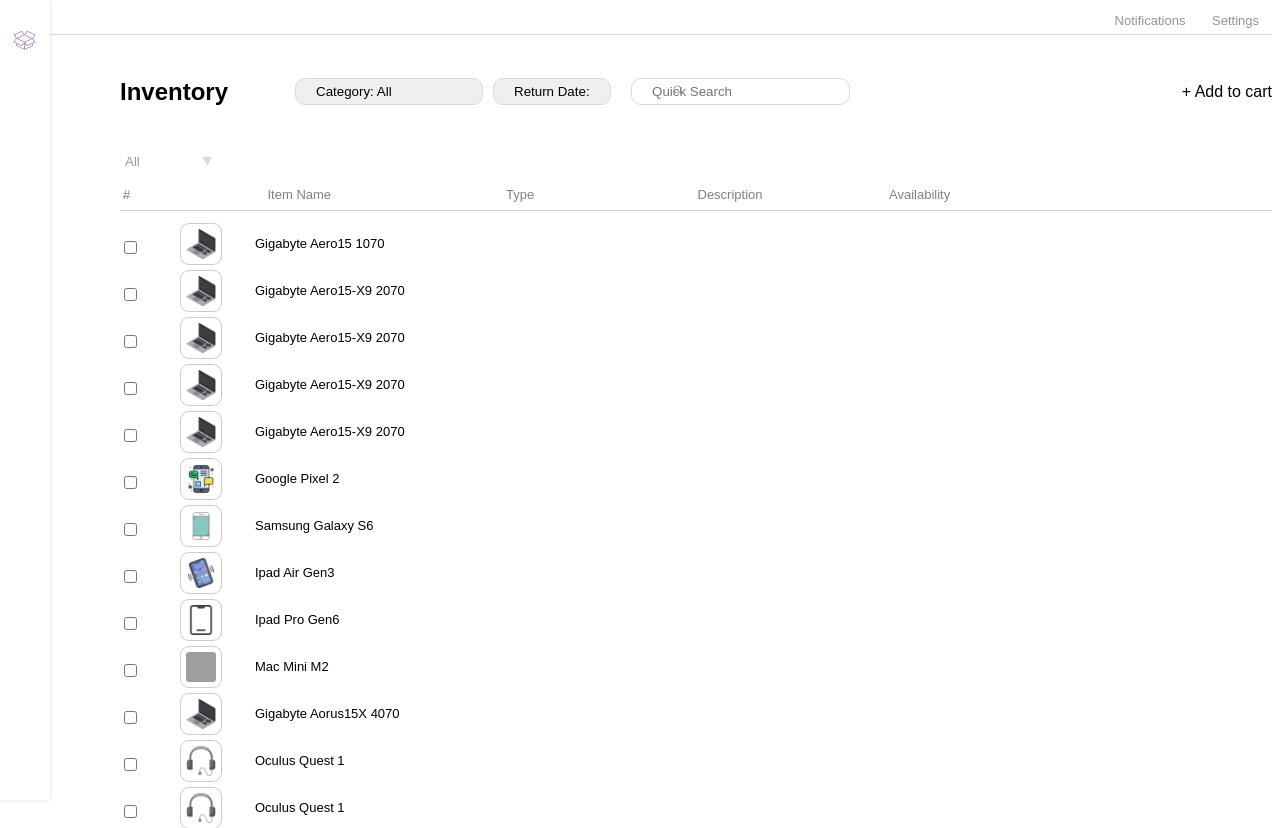
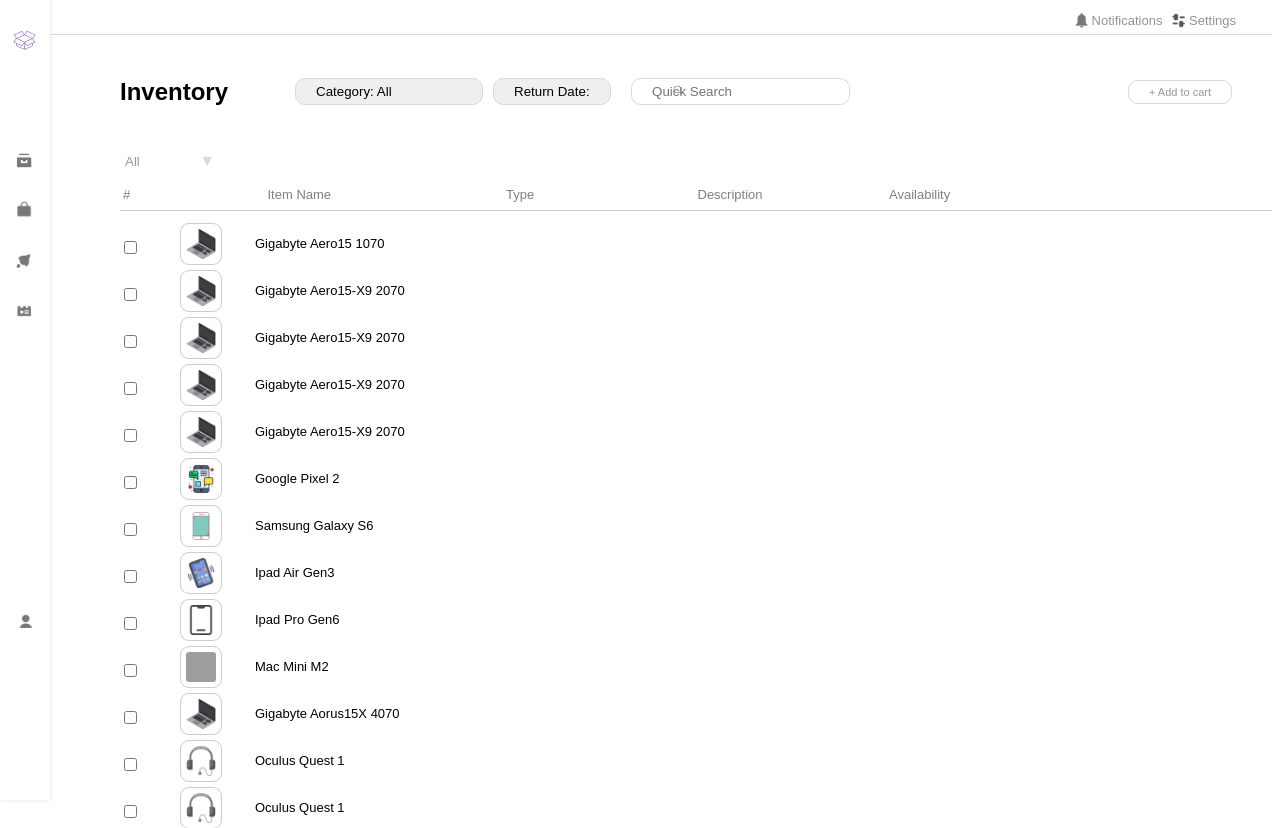
Before and after one commit to samankhan03/eduInventory, a Django app: page /inventory/ in a window 1280 px wide. Shown: the top 828 px of the page. Run offline with Django 5.2, Linux system fonts and the light colour scheme; grey boxes are pictures that could not be loaded.

Commit message:
added nav bar icons

```diff
--- a/static/css/stylesheet.css
+++ b/static/css/stylesheet.css
@@ -49,7 +49,34 @@ body {
     color: #949494 ;
 
 }
+.bell-icon {
+    position: relative; bottom: 49px; right: 135px;
+    margin: 21px;
+    color: #949494 ;
 
+}
+.settings2-icon {
+    position: relative; bottom: 133px; right: 57px;
+
+}
+
+.inv-icon {
+    position: relative; top: 63px; left: 13px;
+}
+.person-icon {
+      position: relative; top: 473px; left: 6px;
+}
+
+.basket-icon {
+     position: relative; top: 7px; left: 6px;
+}
+
+.rocket-icon {
+    position: relative; top: 0px; left: 4px;
+}
+.calendar-icon {
+    position: relative; top: -8px; left: 2px;
+}
 
 .nav-list li {
     display: inline;
@@ -274,3 +301,15 @@ section {
 .header-item-name {
     margin-left: -47px; /* Adjust the negative margin as needed to move the header to the left */
 }
+.add-button {
+    position: relative; right: 40px;
+    color: #9796a8;
+    padding: 5px 20px;
+    border-radius: 10px;
+    border: 1px solid #dadada;
+    appearance: none;
+    cursor: pointer;
+    box-shadow: #9796a8;
+    font-size: 11px;
+    background-color: white;
+}
--- a/templates/inventory_user.html
+++ b/templates/inventory_user.html
@@ -14,13 +14,37 @@
         <ul class="nav-list">
             <li>Notifications</li>
             <li>Settings</li>
-
+            <li>
+                <div class="bell-icon">
+            <img src="../static/images/bell2.png" width="43" height="43">
+            </div>
+            </li>
+            <li>
+             <div class="settings2-icon">
+                <img src="../static/images/settings2.png" width="47" height="47">
+            </div>
+            </li>
         </ul>
         </div>
     </nav>
     <nav class="sidenav">
         <ul class="sidenav-list">
             <li> <img src="../static/images/purplelogo.png" alt="purple-logo" width="63" height="63" ></li>
+            <div class="inv-icon">
+                <li> <img src="../static/images/invlogo.png" alt="inventory-icon" width="37" height="37"> </li>
+            </div>
+             <div class="person-icon">
+                <li> <img src="../static/images/person.png" alt="person-icon" width="53" height="53"> </li>
+            </div>
+             <div class="basket-icon">
+                <li> <img src="../static/images/basket.png" alt="basket-icon" width="53" height="53"> </li>
+            </div>
+             <div class="rocket-icon">
+                <li> <img src="../static/images/rocket.png" alt="rocket-icon" width="53" height="53"> </li>
+            </div>
+             <div class="calendar-icon">
+                <li> <img src="../static/images/calendar.png" alt="calendar-icon" width="55" height="55"> </li>
+            </div>
         </ul>
     </nav>
 
```
Also changed, not shown: static/images/basket.png (added), static/images/bell.png (added), static/images/bell2.png (added), static/images/calendar.png (added), static/images/calender.png (added), static/images/invlogo.png (added), static/images/person.png (added), static/images/rocket.png (added), static/images/settings2.png (added).
